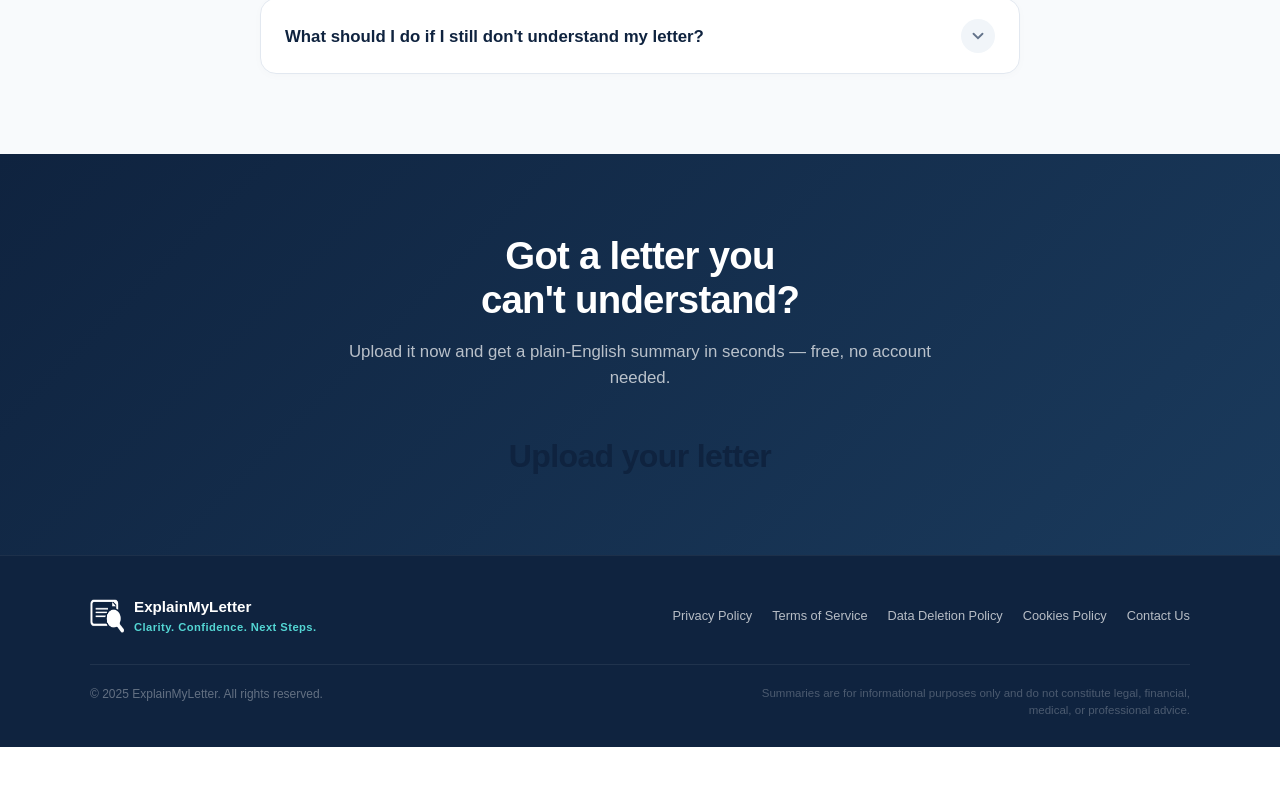
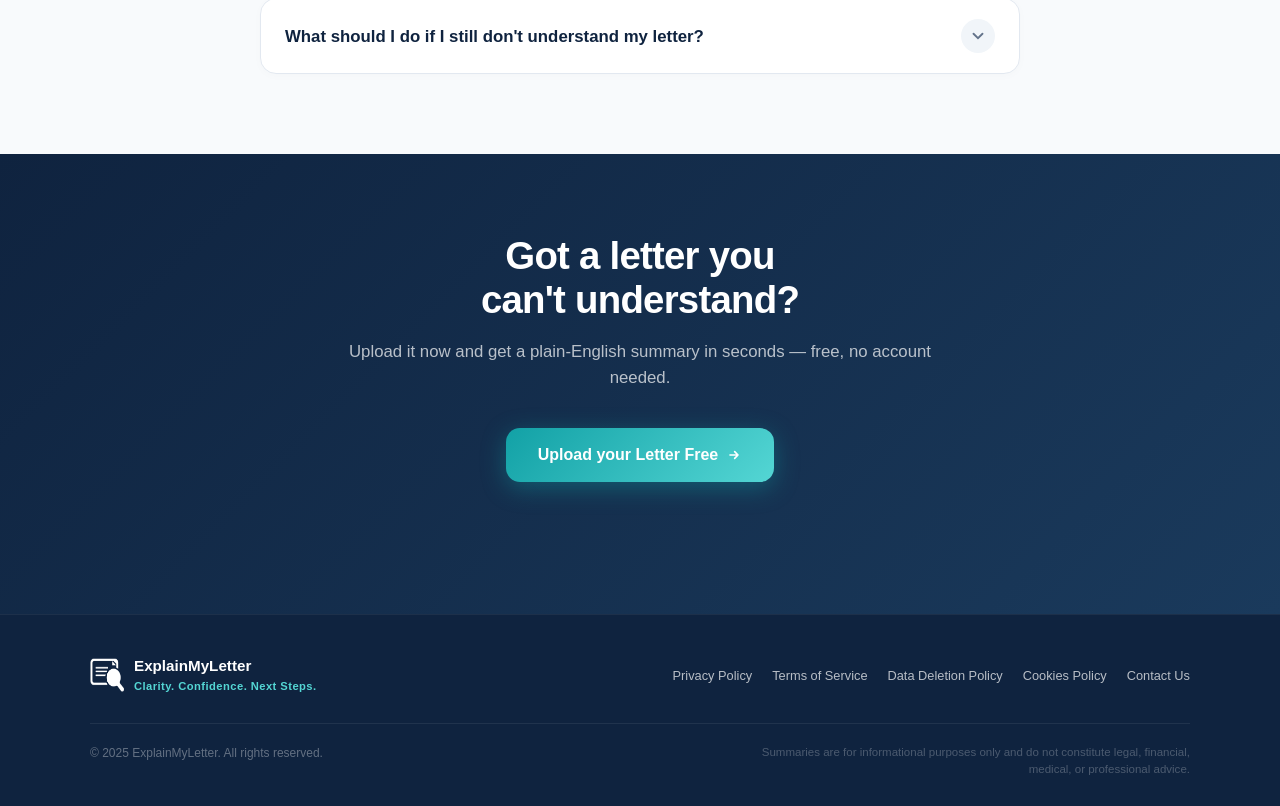
Before and after one commit to justfordeployment123/summary, a Next.js app: page /faqs in a window 1280 px wide. Shown: the part 1784-2590 px from the top of the page. Before the commit the page ends 2531 px from the top, so only its background shows below. Built offline with nearby package versions, Linux system fonts and the light colour scheme.

Commit message:
fixed faq button

```diff
--- a/src/app/(public)/faqs/page.tsx
+++ b/src/app/(public)/faqs/page.tsx
@@ -179,39 +179,48 @@ export default function FAQsPage() {
                     <p style={{ color: "rgba(255,255,255,0.7)", fontSize: "1.05rem", marginBottom: 36, lineHeight: 1.6 }}>
                         Upload it now and get a plain-English summary in seconds — free, no account needed.
                     </p>
+                    <div className="anim-fadeUp-3" style={{ display: "flex", gap: 14, justifyContent: "center", flexWrap: "wrap", marginBottom: 52 }}>
                         <button
-                        onClick={handleRouteToUpload}
+                            onClick={handleRouteToUpload} // Or onScrollToUpload depending on your props
                             style={{
-                            /* Reset default button styles */
-                            background: "none",
+                                padding: "15px 32px",
+                                borderRadius: 14,
+                                background: "linear-gradient(135deg,#12A1A6,#54D6D4)",
+                                color: "#fff",
                                 border: "none",
-                            padding: 0,
+                                fontFamily: "Raleway,sans-serif",
+                                fontWeight: 800,
+                                fontSize: "1rem",
                                 cursor: "pointer",
-
-                            /* Apply the <h2> typography */
-                            fontSize: "2rem",
-                            fontWeight: 900,
-                            color: "#0F233F",
-                            letterSpacing: "-0.02em",
-                            marginTop: 10,
-                            lineHeight: 1.15,
-                            fontFamily: "Raleway, sans-serif", // Keeping your brand font
-
-                            /* Setup for smooth hover effect */
-                            transition: "color 0.2s ease",
-                            display: "inline-flex",
+                                boxShadow: "0 6px 24px rgba(18,161,166,0.4)",
+                                transition: "all 0.25s ease",
+                                display: "flex",
                                 alignItems: "center",
                                 gap: 8,
                             }}
                             onMouseEnter={(e) => {
-                            e.currentTarget.style.color = "#12A1A6"; // Changes to teal on hover
+                                e.currentTarget.style.transform = "translateY(-2px)";
+                                e.currentTarget.style.boxShadow = "0 10px 32px rgba(18,161,166,0.6)";
                             }}
                             onMouseLeave={(e) => {
-                            e.currentTarget.style.color = "#0F233F"; // Reverts to dark blue
+                                e.currentTarget.style.transform = "translateY(0)";
+                                e.currentTarget.style.boxShadow = "0 6px 24px rgba(18,161,166,0.4)";
                             }}
                         >
-                        Upload your letter
+                            Upload your Letter Free
+                            <svg
+                                width="16"
+                                height="16"
+                                viewBox="0 0 24 24"
+                                fill="none"
+                                stroke="currentColor"
+                                strokeWidth="2.5"
+                                style={{ transition: "transform 0.2s" }}
+                            >
+                                <path strokeLinecap="round" strokeLinejoin="round" d="M13 7l5 5m0 0l-5 5m5-5H6" />
+                            </svg>
                         </button>
+                    </div>
                 </div>
             </section>
         </div>
```
Lines whose indentation alone changed are shown as unchanged.
